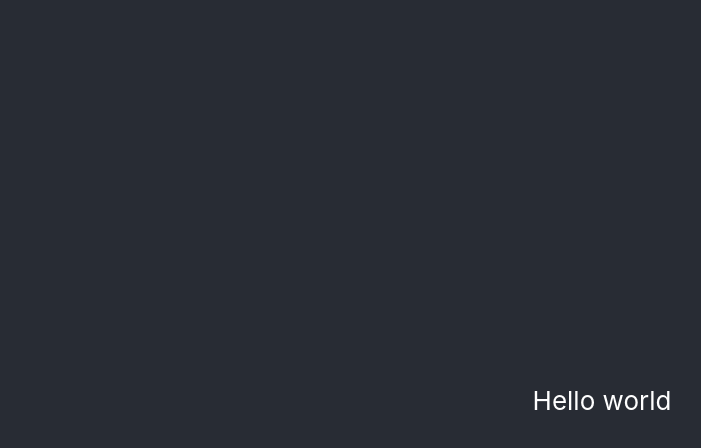
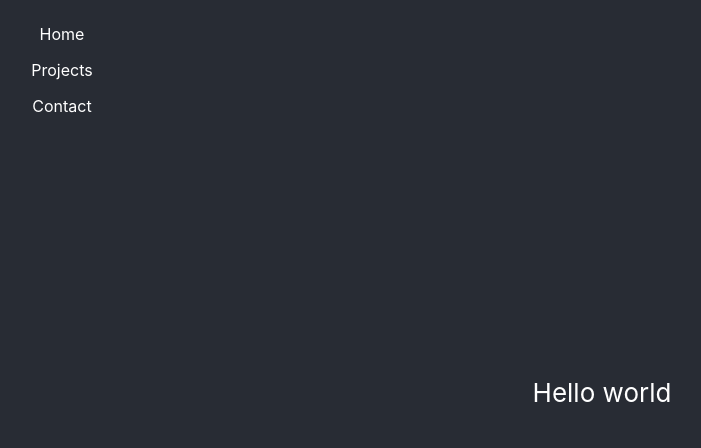
Before and after one commit to antoniouaa/hiremepls, a React (Create React App) app: page / in a window 1280 px wide. Shown: the top 448 px of the page, without its empty margins (38-739 px from the left). Built offline with nearby package versions, Linux system fonts and the light colour scheme.

Commit message:
made a dummy list

```diff
--- a/package.json
+++ b/package.json
@@ -6,7 +6,10 @@
     "@testing-library/jest-dom": "^5.11.6",
     "@testing-library/react": "^11.2.1",
     "@testing-library/user-event": "^12.2.2",
+    "bootstrap": "^4.5.3",
+    "bootstrap-theme": "^5.0.0",
     "react": "^17.0.1",
+    "react-bootstrap": "^1.4.0",
     "react-dom": "^17.0.1",
     "react-scripts": "4.0.0",
     "web-vitals": "^0.2.4"
--- a/src/App.css
+++ b/src/App.css
@@ -2,11 +2,10 @@
     text-align: center;
 }
 
-.App-header {
+.Wrapper {
     background-color: #282c34;
     min-height: 100vh;
     display: flex;
-    flex-direction: column;
     align-items: center;
     justify-content: center;
     font-size: calc(10px + 2vmin);
--- a/src/App.js
+++ b/src/App.js
@@ -1,9 +1,14 @@
+import "bootstrap/dist/css/bootstrap.css";
+import "react-bootstrap";
+
 import "./App.css";
+import Sidebar from "./Components/Sidebar";
 
 function App() {
   return (
     <div className="App">
-      <div className="App-header">
+      <Sidebar />
+      <div className="App Wrapper">
         <p>Hello world</p>
       </div>
     </div>
--- /dev/null
+++ b/src/Components/Sidebar.css
@@ -0,0 +1,23 @@
+.static-sidebar {
+    position: fixed;
+    top: 0;
+    left: 0;
+    overflow-x: hidden;
+    padding-top: 1rem;
+    background-color: var(--main-background-color);
+    color: white;
+    display: flex;
+    flex-direction: column;
+    height: 100%;
+    width: 10rem;
+}
+
+.static-sidebar li {
+    padding: 6px;
+    text-decoration: none;
+    display: block;
+}
+
+ul {
+    list-style-type: none;
+}
--- /dev/null
+++ b/src/Components/Sidebar.js
@@ -0,0 +1,16 @@
+import React from "react";
+
+import "./Sidebar.css";
+
+export default function Sidebar(props) {
+  const tags = ["Home", "Projects", "Contact"];
+  return (
+    <nav className="static-sidebar">
+      <ul className="sidebar-list">
+        {tags.map((tag, idx) => (
+          <li key={idx}>{tag}</li>
+        ))}
+      </ul>
+    </nav>
+  );
+}
--- a/src/index.css
+++ b/src/index.css
@@ -1,10 +1,10 @@
+:root {
+    --main-background-color: #282c34;
+    --sidebar-background-color: #0d1014;
+}
+
 body {
     margin: 0;
+    padding: 0;
     font-family: -apple-system, BlinkMacSystemFont, 'Segoe UI', 'Roboto', 'Oxygen', 'Ubuntu', 'Cantarell', 'Fira Sans', 'Droid Sans', 'Helvetica Neue', sans-serif;
-    -webkit-font-smoothing: antialiased;
-    -moz-osx-font-smoothing: grayscale;
 }
-
-code {
-    font-family: source-code-pro, Menlo, Monaco, Consolas, 'Courier New', monospace;
-}
```
Also changed, not shown: 1 other file (tests, documents, lock files or other folders).
